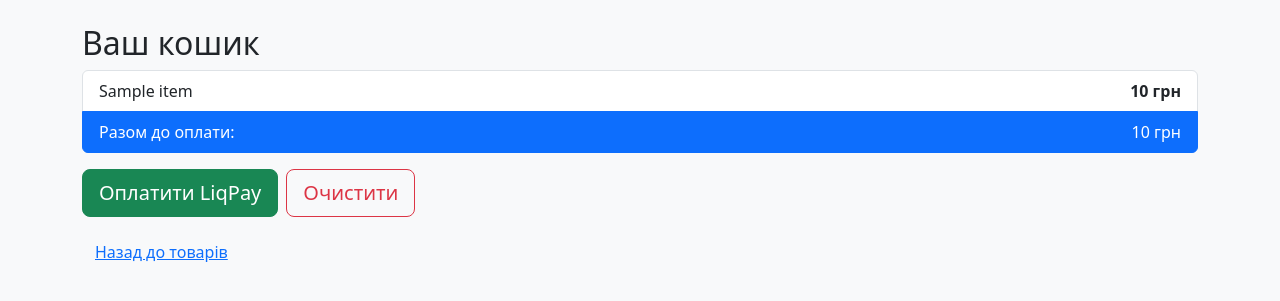
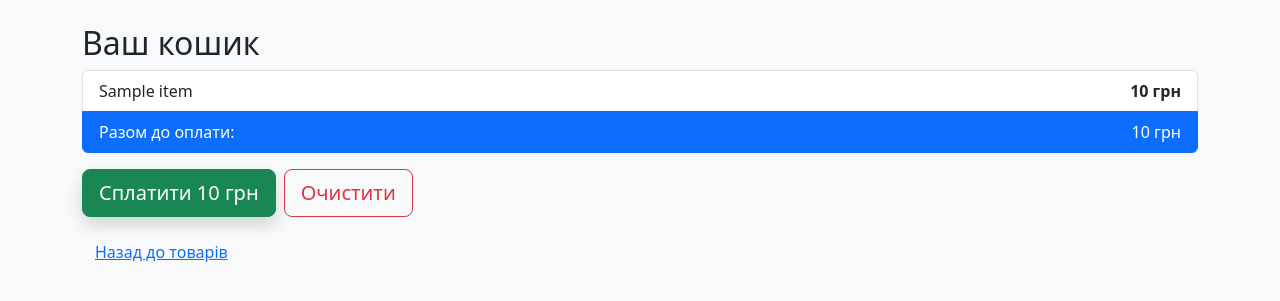
Before and after one commit to masyago50134/cs50, a Flask app: template templates/cart.html in a window 1280 px wide. Shown: the part 56-357 px from the top of the page. Run offline with Flask 3, Linux system fonts and the light colour scheme; the template is opened without the code that fills it: most values are stand-ins (such as "Sample title", 1, 10 or a date in 2020).

Commit message:
Update cart.html

```diff
--- a/templates/cart.html
+++ b/templates/cart.html
@@ -14,7 +14,7 @@
         <form method="POST" action="https://www.liqpay.ua/api/3/checkout" accept-charset="utf-8">
             <input type="hidden" name="data" value="{{ data }}" />
             <input type="hidden" name="signature" value="{{ signature }}" />
-            <button class="btn btn-success btn-lg">Оплатити LiqPay</button>
+            <button type="submit" class="btn btn-success btn-lg w-100 shadow"> Сплатити {{ total }} грн </button>
         </form>
         <a href="/clear" class="btn btn-outline-danger btn-lg">Очистити</a>
     </div>
```
